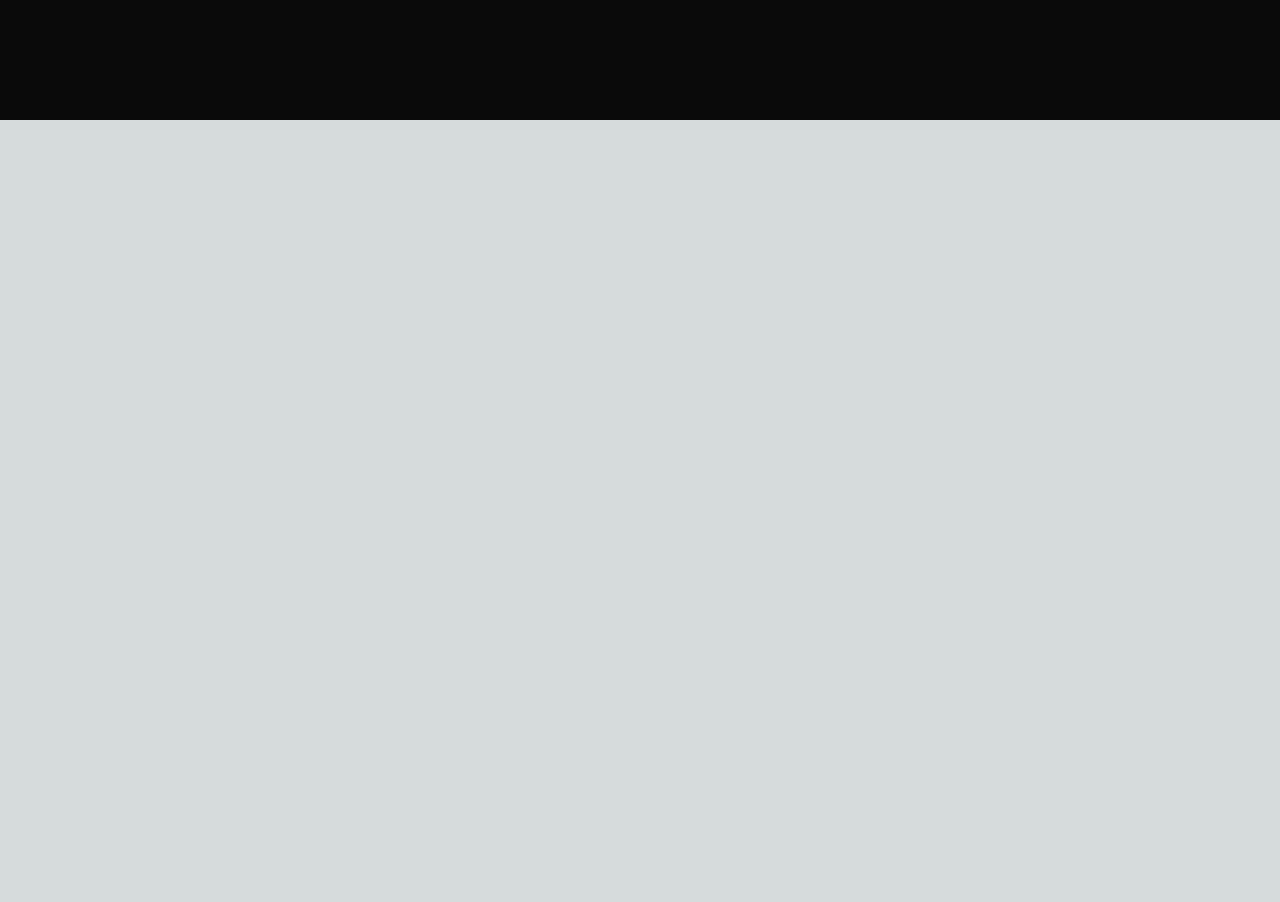
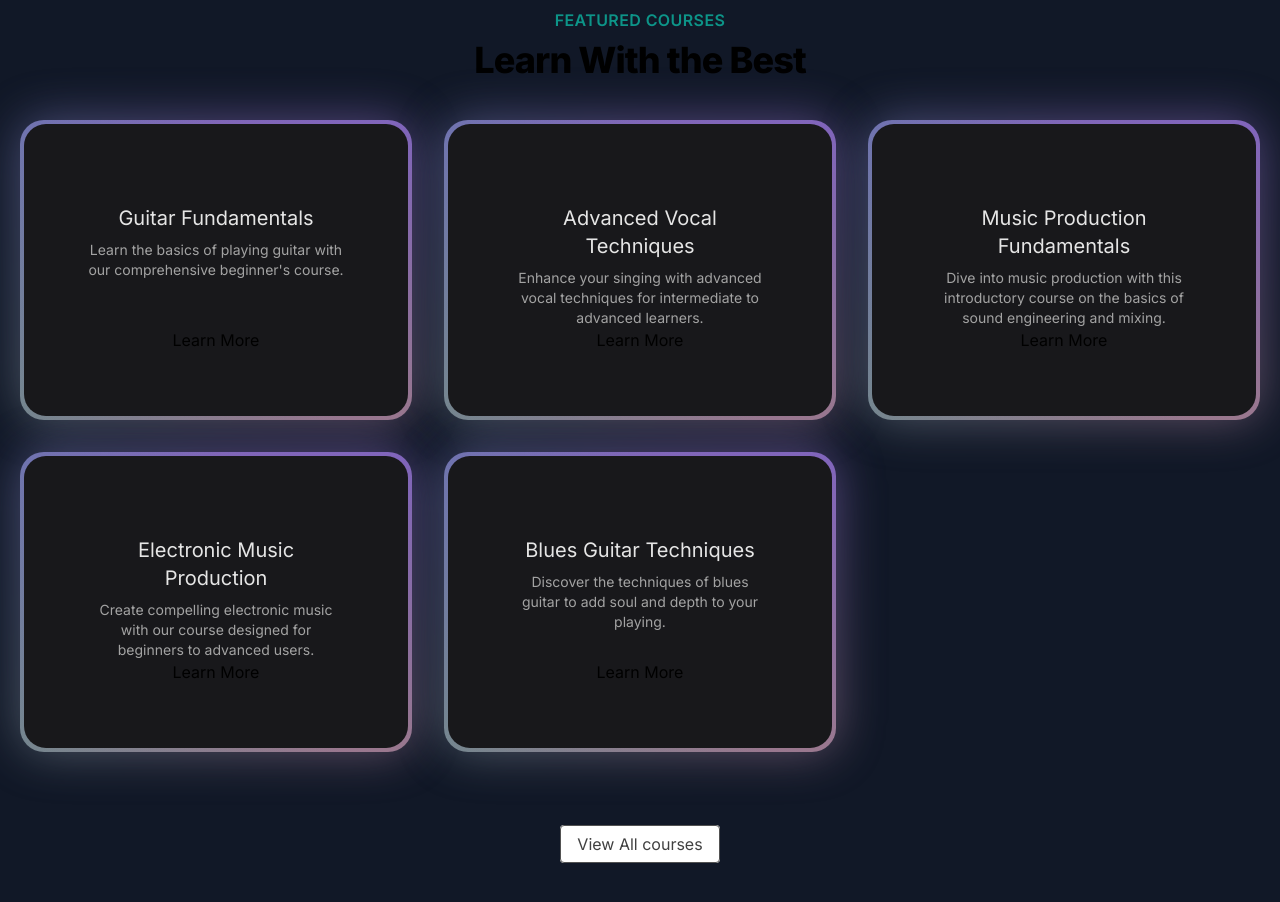
Before and after one commit to sanjaraiy/Nextjs_Project, a Next.js app: page / in a window 1280 px wide. Shown: the part 680-1582 px from the top of the page. Before the commit the page ends 800 px from the top, so only its background shows below. Built offline with nearby package versions, Linux system fonts and the light colour scheme.

Commit message:
added featuredCourse Components

```diff
--- a/src/app/page.tsx
+++ b/src/app/page.tsx
@@ -1,3 +1,4 @@
+import FeaturesCourses from "@/components/FeaturesCourses";
 import HeroSection from "@/components/HeroSection";
 
 
@@ -5,6 +6,11 @@
   return (
      <main className="min-h-screen bg-black/[0.96] antialiased bg-grid-white/[0.02]">
         <HeroSection></HeroSection>
+        <FeaturesCourses></FeaturesCourses>
+
+
+
+
      </main>
   );
 }
--- /dev/null
+++ b/src/components/FeaturesCourses.tsx
@@ -0,0 +1,58 @@
+'use client'
+import Link from 'next/link'
+import courseData from '../data/music_courses.json'
+import { BackgroundGradient } from './ui/background-gradient'
+
+//=====Custom datatype======
+interface Course{
+    id: number,
+    title: string,
+    slug: string ,
+    description:string,
+    price: number,
+    instructor: string,
+    isFeatured: boolean,
+
+}
+
+
+function FeaturesCourses() {
+   const featuredCourses = courseData.courses.filter((course:Course)=> course.isFeatured)
+
+  return (
+    <div className='py-12 bg-gray-900'>
+        <div>
+            <div className="text-center">
+                <h2 className='text-base text-teal-600 font-semibold tracking-wide'>FEATURED COURSES</h2>
+                <p className='mt-2 texxt-3xl leading-8 font-extrabold tracking-tight text0white sm:text-4xl'>Learn With the Best</p>
+            </div>
+        </div>
+        <div className='mt-10 px-5'>
+            <div className='grid grid-cols-1 sm:grid-cols-2 lg:grid-cols-3 gap-8 justify-center'>
+              {featuredCourses.map((course:Course)=> (
+                 <div key={course.id} className="flex justify-center">
+                      <BackgroundGradient className="rounded-[22px] p-4 sm:p-10 bg-white dark:bg-zinc-900 flex flex-col overflow-hidden h-full max-w-sm">
+                          <div className='p-4 sm:p-6 flex flex-col items-center text-center flex-grow'>
+                             <p className='text-lg sm:text-xl text-black mt-4 mb-2 dark:text-neutral-200'>{course.title}</p>
+                             <p className='text-sm text-neutral-600 dark:text-neutral-400 flex-grow'>{course.description}</p>
+                             <Link href={`/courses/${course.slug}`}>
+                                Learn More
+                             </Link>
+                          </div>
+                      </BackgroundGradient>
+                 </div>
+              ))}
+            </div>
+        </div>
+        <div className='mt-20 text-center'>
+            <Link href="/courses"
+             className='px-4 py-2 rounded border border-neutral-600 text-neutral-700 bg-white hover:bg-gray-100 transition duration-200'
+            >
+                View All courses
+            </Link>
+        </div>
+    </div>
+  )
+}
+
+export default FeaturesCourses
--- /dev/null
+++ b/src/components/ui/background-gradient.tsx
@@ -0,0 +1,72 @@
+import { cn } from "@/utils/cn";
+import React from "react";
+import { motion } from "framer-motion";
+
+export const BackgroundGradient = ({
+  children,
+  className,
+  containerClassName,
+  animate = true,
+}: {
+  children?: React.ReactNode;
+  className?: string;
+  containerClassName?: string;
+  animate?: boolean;
+}) => {
+  const variants = {
+    initial: {
+      backgroundPosition: "0 50%",
+    },
+    animate: {
+      backgroundPosition: ["0, 50%", "100% 50%", "0 50%"],
+    },
+  };
+  return (
+    <div className={cn("relative p-[4px] group", containerClassName)}>
+      <motion.div
+        variants={animate ? variants : undefined}
+        initial={animate ? "initial" : undefined}
+        animate={animate ? "animate" : undefined}
+        transition={
+          animate
+            ? {
+                duration: 5,
+                repeat: Infinity,
+                repeatType: "reverse",
+              }
+            : undefined
+        }
+        style={{
+          backgroundSize: animate ? "400% 400%" : undefined,
+        }}
+        className={cn(
+          "absolute inset-0 rounded-3xl z-[1] opacity-60 group-hover:opacity-100 blur-xl  transition duration-500 will-change-transform",
+          " bg-[radial-gradient(circle_farthest-side_at_0_100%,#00ccb1,transparent),radial-gradient(circle_farthest-side_at_100%_0,#7b61ff,transparent),radial-gradient(circle_farthest-side_at_100%_100%,#ffc414,transparent),radial-gradient(circle_farthest-side_at_0_0,#1ca0fb,#141316)]"
+        )}
+      />
+      <motion.div
+        variants={animate ? variants : undefined}
+        initial={animate ? "initial" : undefined}
+        animate={animate ? "animate" : undefined}
+        transition={
+          animate
+            ? {
+                duration: 5,
+                repeat: Infinity,
+                repeatType: "reverse",
+              }
+            : undefined
+        }
+        style={{
+          backgroundSize: animate ? "400% 400%" : undefined,
+        }}
+        className={cn(
+          "absolute inset-0 rounded-3xl z-[1] will-change-transform",
+          "bg-[radial-gradient(circle_farthest-side_at_0_100%,#00ccb1,transparent),radial-gradient(circle_farthest-side_at_100%_0,#7b61ff,transparent),radial-gradient(circle_farthest-side_at_100%_100%,#ffc414,transparent),radial-gradient(circle_farthest-side_at_0_0,#1ca0fb,#141316)]"
+        )}
+      />
+
+      <div className={cn("relative z-10", className)}>{children}</div>
+    </div>
+  );
+};
```
